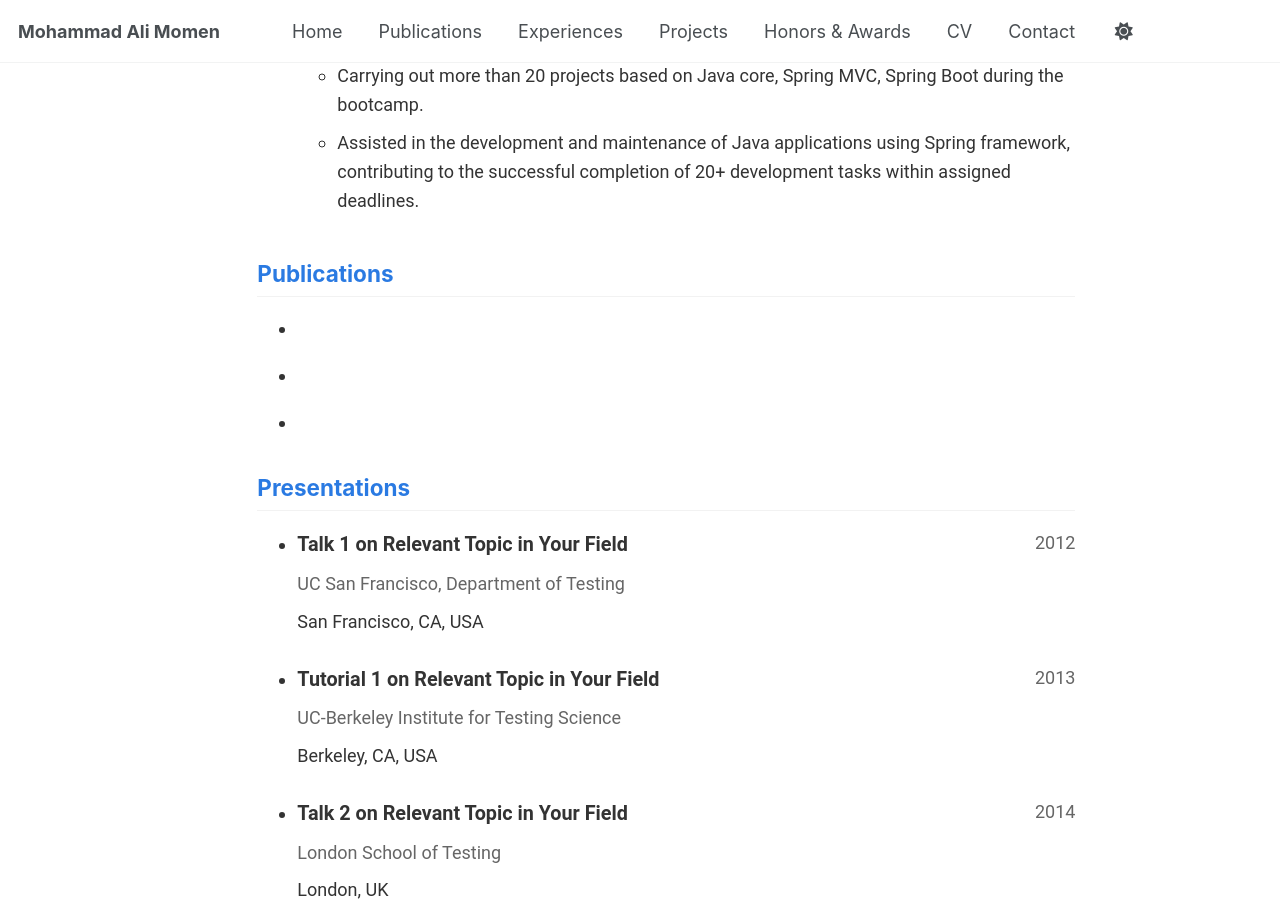
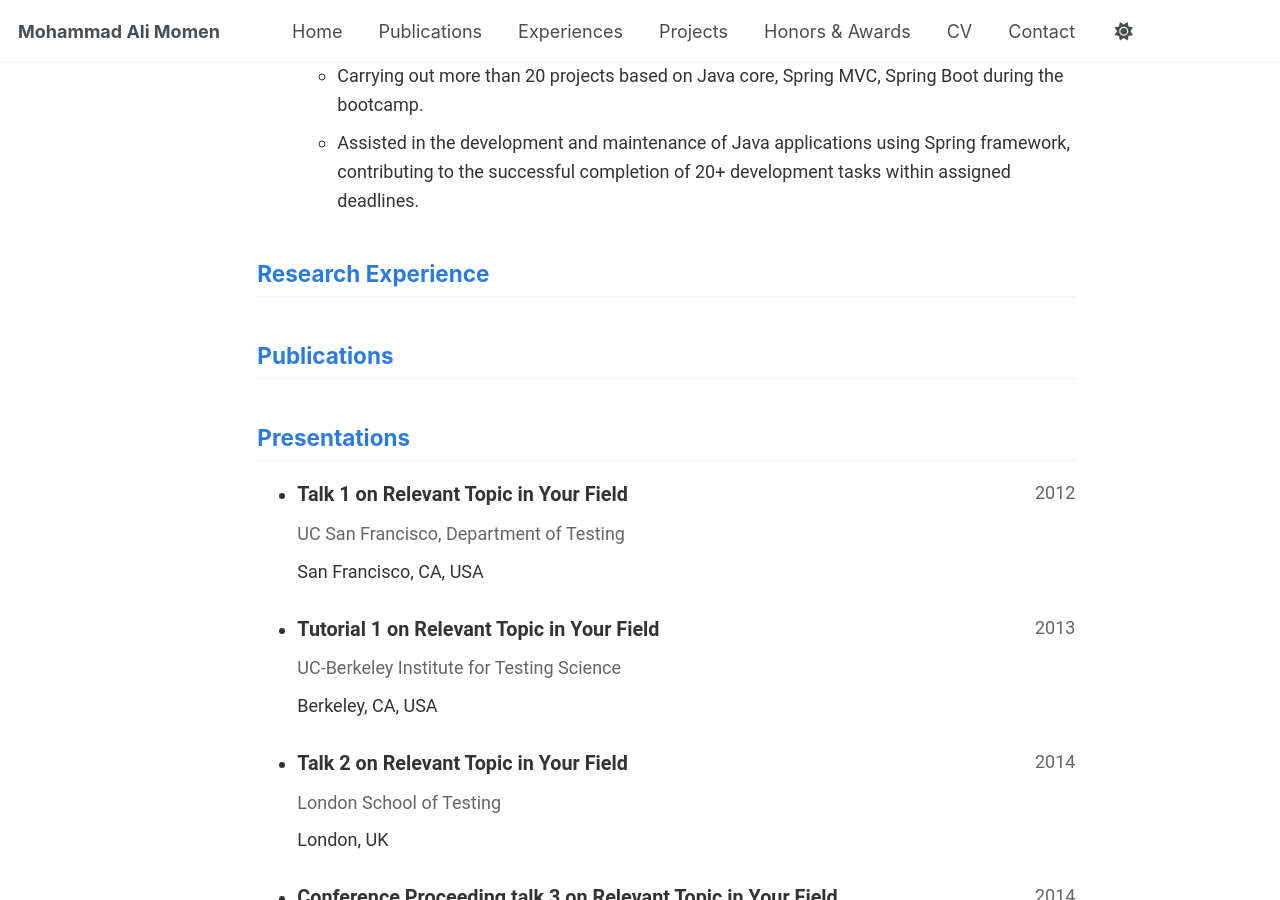
Before and after one commit to mamomen1996/mamomen1996.github.io, a Jekyll site: the page built from _pages/cv-json.md, in a window 1280 px wide and 900 px high, scrolled down 1794 px. Built offline with Jekyll 4.4.1, drawn with Linux system fonts in a browser that asks for light colours.

Commit message:
Update cv-template.html

```diff
--- a/_includes/cv-template.html
+++ b/_includes/cv-template.html
@@ -114,6 +114,55 @@
   </div>
   {% endif %}
 
+  {% if cv.interests.size > 0 %}
+  <!-- Research Interests -->
+  <div class="cv-section">
+    <h2>Research Interests</h2>
+    <ul class="cv-list">
+      {% for interest in cv.interests %}
+      <li class="cv-item">
+        <div class="cv-item-content">
+          <div class="cv-item-title">{{ interest.name }}</div>
+          {% if interest.keywords.size > 0 %}
+          <div class="cv-item-detail">{{ interest.keywords | join: ", " }}</div>
+          {% endif %}
+        </div>
+      </li>
+      {% endfor %}
+    </ul>
+  </div>
+  {% endif %}
+
+  {% if cv.work.size > 0 %}
+  <!-- Research Experience -->
+  <div class="cv-section">
+    <h2>Research Experience</h2>
+    <ul class="cv-list">
+      {% for research in cv.research %}
+      <li class="cv-item">
+        <div class="cv-item-header">
+          <div class="cv-item-title">{{ research.position }}</div>
+          <div class="cv-item-date">{{ research.startDate }}{% if research.endDate %} - {{ research.endDate }}{% endif %}</div>
+        </div>
+        <div class="cv-item-content">
+          <div class="cv-item-subtitle">{{ research.lab }}</div>
+          {% if research.summary %}
+          <div class="cv-item-detail">{{ research.summary }}</div>
+          {% endif %}
+          {% if research.highlights.size > 0 %}
+          <ul class="cv-highlights">
+            {% for highlight in research.highlights %}
+            <li>{{ highlight }}</li>
+            {% endfor %}
+          </ul>
+          {% endif %}
+        </div>
+      </li>
+      {% endfor %}
+    </ul>
+  </div>
+  {% endif %}
+
   {% if cv.skills.size > 0 %}
   <!-- Skills -->
   <div class="cv-section">
@@ -133,25 +182,77 @@
   </div>
   {% endif %}
 
-  {% if cv.publications.size > 0 %}
   <!-- Publications -->
   <div class="cv-section">
     <h2>Publications</h2>
+
+    {% if cv.publications.articles.size > 0 %}
+    <h4>Journal Articles</h4>
     <ul class="cv-list">
-      {% for publication in cv.publications %}
+      {% for article in cv.publications.articles %}
       <li class="cv-item">
         <div class="cv-item-header">
-          <div class="cv-item-title">{{ publication.name }}</div>
-          <div class="cv-item-date">{{ publication.releaseDate | slice: 0, 4 }}</div>
+          <div class="cv-item-title">{{ article.name }}</div>
+          <div class="cv-item-date">{{ article.releaseDate | slice: 0, 4 }}</div>
         </div>
         <div class="cv-item-content">
-          <div class="cv-item-subtitle">{{ publication.publisher }}</div>
-          {% if publication.summary %}
-          <div class="cv-item-detail">{{ publication.summary }}</div>
+          <div class="cv-item-subtitle">{{ article.publisher }}</div>
+          {% if article.summary %}
+          <div class="cv-item-detail">{{ article.summary }}</div>
           {% endif %}
-          {% if publication.website %}
+          {% if article.website %}
           <div class="cv-item-detail">
-            <a href="{{ publication.website }}" target="_blank">View Publication</a>
+            <a href="{{ article.website }}" target="_blank">View Article</a>
+          </div>
+          {% endif %}
+        </div>
+      </li>
+      {% endfor %}
+    </ul>
+    {% endif %}
+
+    {% if cv.publications.papers.size > 0 %}
+    <h4>Conference Papers</h4>
+    <ul class="cv-list">
+      {% for paper in cv.publications.papers %}
+      <li class="cv-item">
+        <div class="cv-item-header">
+          <div class="cv-item-title">{{ paper.name }}</div>
+          <div class="cv-item-date">{{ paper.releaseDate | slice: 0, 4 }}</div>
+        </div>
+        <div class="cv-item-content">
+          <div class="cv-item-subtitle">{{ paper.publisher }}</div>
+          {% if paper.summary %}
+          <div class="cv-item-detail">{{ paper.summary }}</div>
+          {% endif %}
+          {% if paper.website %}
+          <div class="cv-item-detail">
+            <a href="{{ paper.website }}" target="_blank">View Paper</a>
+          </div>
+          {% endif %}
+        </div>
+      </li>
+      {% endfor %}
+    </ul>
+    {% endif %}
+
+    {% if cv.publications.preprints.size > 0 %}
+    <h4>Preprints</h4>
+    <ul class="cv-list">
+      {% for preprint in cv.publications.preprints %}
+      <li class="cv-item">
+        <div class="cv-item-header">
+          <div class="cv-item-title">{{ preprint.name }}</div>
+          <div class="cv-item-date">{{ preprint.releaseDate | slice: 0, 4 }}</div>
+        </div>
+        <div class="cv-item-content">
+          <div class="cv-item-subtitle">{{ preprint.publisher }}</div>
+          {% if preprint.summary %}
+          <div class="cv-item-detail">{{ preprint.summary }}</div>
+          {% endif %}
+          {% if preprint.website %}
+          <div class="cv-item-detail">
+            <a href="{{ preprint.website }}" target="_blank">View Preprint</a>
           </div>
           {% endif %}
         </div>
@@ -258,25 +359,6 @@
   </div>
   {% endif %}
 
-  {% if cv.interests.size > 0 %}
-  <!-- Interests -->
-  <div class="cv-section">
-    <h2>Interests</h2>
-    <ul class="cv-list">
-      {% for interest in cv.interests %}
-      <li class="cv-item">
-        <div class="cv-item-content">
-          <div class="cv-item-title">{{ interest.name }}</div>
-          {% if interest.keywords.size > 0 %}
-          <div class="cv-item-detail">{{ interest.keywords | join: ", " }}</div>
-          {% endif %}
-        </div>
-      </li>
-      {% endfor %}
-    </ul>
-  </div>
-  {% endif %}
-
   {% if cv.references.size > 0 %}
   <!-- References -->
   <div class="cv-section">
```
